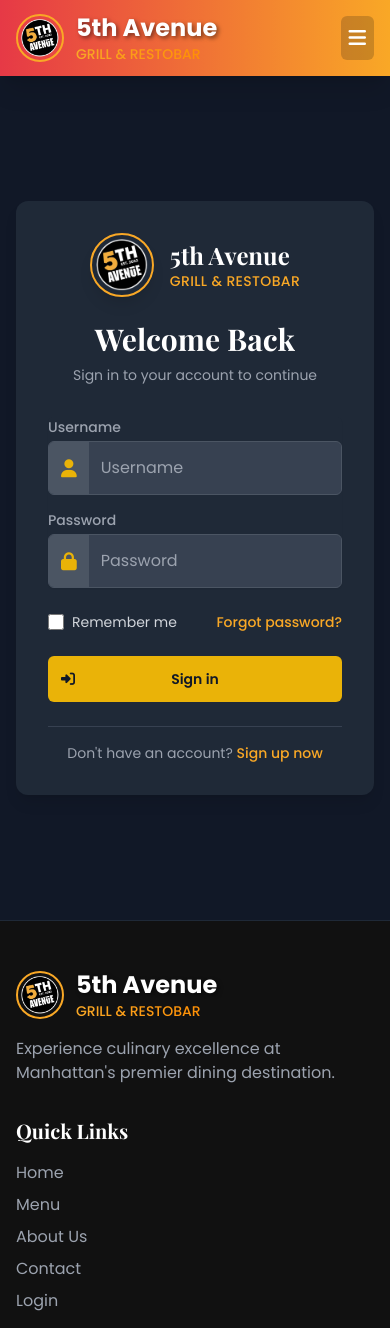
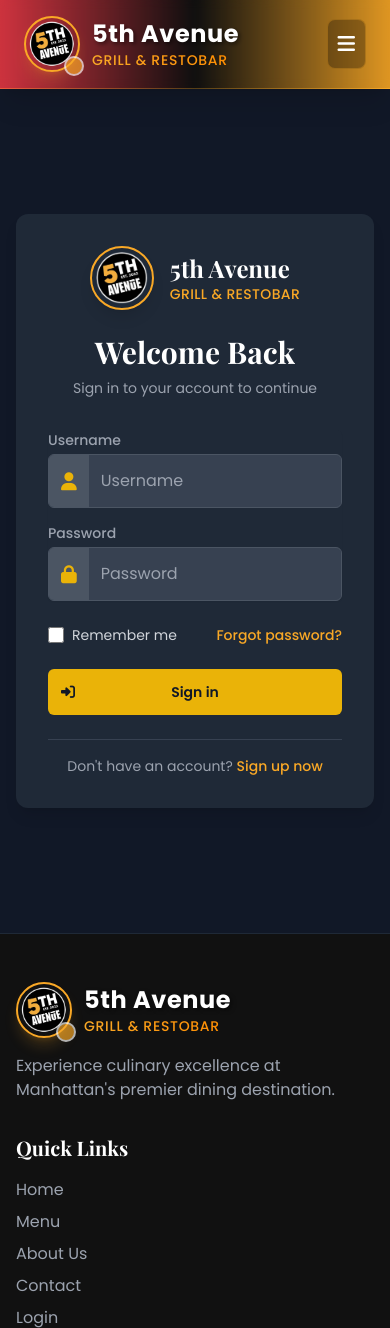
Before and after one commit to lanzy-lanzy/ordering_system, a Django app: page /accounts/login/?next=/cashier/order/2/receipt/ in a window 390 px wide. Shown: the top 1328 px of the page. Run offline with Django 5.2, Linux system fonts and the light colour scheme; some libraries are stand-ins or nearby versions.

Commit message:
Refactor header components for improved styling and responsiveness; remove OAuth credentials file

```diff
--- a/templates/components/header/desktop-menu.html
+++ b/templates/components/header/desktop-menu.html
@@ -1,87 +1,87 @@
-<div class="hidden md:flex space-x-6">
-    <a href="/" class="text-white hover:text-food-black transition duration-300 font-medium flex items-center">
-        <i class="fas fa-home mr-1 text-food-gold"></i> Home
+<div class="hidden md:flex space-x-6 items-center">
+    <a href="/" class="text-white hover:text-food-gold transition-all duration-300 font-medium flex items-center px-3 py-2 rounded-lg hover:bg-black/20">
+        <i class="fas fa-home mr-2 text-food-gold"></i> Home
     </a>
-    <a href="{% url 'menu' %}" class="text-white hover:text-food-black transition duration-300 font-medium flex items-center">
-        <i class="fas fa-utensils mr-1 text-food-gold"></i> Menu
+    <a href="{% url 'menu' %}" class="text-white hover:text-food-gold transition-all duration-300 font-medium flex items-center px-3 py-2 rounded-lg hover:bg-black/20">
+        <i class="fas fa-utensils mr-2 text-food-gold"></i> Menu
     </a>
-    <a href="{% url 'make_reservation' %}" class="text-white hover:text-food-black transition duration-300 font-medium flex items-center">
-        <i class="far fa-calendar-alt mr-1 text-food-gold"></i> Reservations
+    <a href="{% url 'make_reservation' %}" class="text-white hover:text-food-gold transition-all duration-300 font-medium flex items-center px-3 py-2 rounded-lg hover:bg-black/20">
+        <i class="far fa-calendar-alt mr-2 text-food-gold"></i> Reservations
     </a>
-    <a href="/#about" class="text-white hover:text-food-black transition duration-300 font-medium flex items-center">
-        <i class="fas fa-info-circle mr-1 text-food-gold"></i> About Us
+    <a href="/#about" class="text-white hover:text-food-gold transition-all duration-300 font-medium flex items-center px-3 py-2 rounded-lg hover:bg-black/20">
+        <i class="fas fa-info-circle mr-2 text-food-gold"></i> About Us
     </a>
-    <a href="/#contact" class="text-white hover:text-food-black transition duration-300 font-medium flex items-center">
-        <i class="fas fa-envelope mr-1 text-food-gold"></i> Contact
+    <a href="/#contact" class="text-white hover:text-food-gold transition-all duration-300 font-medium flex items-center px-3 py-2 rounded-lg hover:bg-black/20">
+        <i class="fas fa-envelope mr-2 text-food-gold"></i> Contact
     </a>
 
     {% if user.is_authenticated %}
     <div class="relative group">
-        <button class="text-white hover:text-food-black transition duration-300 font-medium flex items-center">
-            <i class="fas fa-user-circle mr-1 text-food-gold"></i>
+        <button class="text-white hover:text-food-gold transition-all duration-300 font-medium flex items-center px-3 py-2 rounded-lg hover:bg-black/20">
+            <i class="fas fa-user-circle mr-2 text-food-gold"></i>
             {% if user.first_name %}
                 {{ user.first_name }}
             {% else %}
                 {{ user.username }}
             {% endif %}
-            <i class="fas fa-chevron-down ml-1 text-xs"></i>
+            <i class="fas fa-chevron-down ml-1 text-xs group-hover:rotate-180 transition-transform duration-300"></i>
         </button>
-        <div class="absolute right-0 mt-2 w-48 bg-food-black rounded-md shadow-lg py-1 z-50 hidden group-hover:block">
+        <div class="absolute right-0 mt-2 w-56 bg-gradient-to-b from-food-black to-black rounded-xl shadow-xl py-2 z-50 hidden group-hover:block border border-food-gold/20 backdrop-blur-sm">
             {% if user.is_superuser %}
-                <a href="{% url 'admin_dashboard' %}" class="block px-4 py-2 text-sm text-gray-300 hover:bg-gray-800 hover:text-food-gold">
+                <a href="{% url 'admin_dashboard' %}" class="block px-4 py-2 text-sm text-gray-300 hover:bg-food-gold/10 hover:text-food-gold rounded-lg mx-2 transition-all duration-200">
                     <i class="fas fa-tachometer-alt mr-2"></i> Admin Dashboard
                 </a>
             {% elif user.is_staff %}
                 {% with role=user.staff_profile.role|default:'' %}
                     {% if role == 'ADMIN' %}
-                        <a href="{% url 'admin_dashboard' %}" class="block px-4 py-2 text-sm text-gray-300 hover:bg-gray-800 hover:text-food-gold">
+                        <a href="{% url 'admin_dashboard' %}" class="block px-4 py-2 text-sm text-gray-300 hover:bg-food-gold/10 hover:text-food-gold rounded-lg mx-2 transition-all duration-200">
                             <i class="fas fa-tachometer-alt mr-2"></i> Admin Dashboard
                         </a>
                     {% elif role == 'MANAGER' %}
-                        <a href="{% url 'manager_dashboard' %}" class="block px-4 py-2 text-sm text-gray-300 hover:bg-gray-800 hover:text-food-gold">
+                        <a href="{% url 'manager_dashboard' %}" class="block px-4 py-2 text-sm text-gray-300 hover:bg-food-gold/10 hover:text-food-gold rounded-lg mx-2 transition-all duration-200">
                             <i class="fas fa-tachometer-alt mr-2"></i> Manager Dashboard
                         </a>
                     {% elif role == 'CASHIER' %}
-                        <a href="{% url 'cashier_dashboard' %}" class="block px-4 py-2 text-sm text-gray-300 hover:bg-gray-800 hover:text-food-gold">
+                        <a href="{% url 'cashier_dashboard' %}" class="block px-4 py-2 text-sm text-gray-300 hover:bg-food-gold/10 hover:text-food-gold rounded-lg mx-2 transition-all duration-200">
                             <i class="fas fa-cash-register mr-2"></i> Cashier Dashboard
                         </a>
                     {% else %}
-                        <a href="{% url 'admin_dashboard' %}" class="block px-4 py-2 text-sm text-gray-300 hover:bg-gray-800 hover:text-food-gold">
+                        <a href="{% url 'admin_dashboard' %}" class="block px-4 py-2 text-sm text-gray-300 hover:bg-food-gold/10 hover:text-food-gold rounded-lg mx-2 transition-all duration-200">
                             <i class="fas fa-tachometer-alt mr-2"></i> Staff Dashboard
                         </a>
                     {% endif %}
                 {% endwith %}
             {% else %}
-                <a href="{% url 'customer_dashboard' %}" class="block px-4 py-2 text-sm text-gray-300 hover:bg-gray-800 hover:text-food-gold">
+                <a href="{% url 'customer_dashboard' %}" class="block px-4 py-2 text-sm text-gray-300 hover:bg-food-gold/10 hover:text-food-gold rounded-lg mx-2 transition-all duration-200">
                     <i class="fas fa-tachometer-alt mr-2"></i> My Dashboard
                 </a>
             {% endif %}
-            <a href="{% url 'profile' %}" class="block px-4 py-2 text-sm text-gray-300 hover:bg-gray-800 hover:text-food-gold">
+            <a href="{% url 'profile' %}" class="block px-4 py-2 text-sm text-gray-300 hover:bg-food-gold/10 hover:text-food-gold rounded-lg mx-2 transition-all duration-200">
                 <i class="fas fa-user mr-2"></i> My Profile
             </a>
-            <a href="{% url 'my_orders' %}" class="block px-4 py-2 text-sm text-gray-300 hover:bg-gray-800 hover:text-food-gold">
+            <a href="{% url 'my_orders' %}" class="block px-4 py-2 text-sm text-gray-300 hover:bg-food-gold/10 hover:text-food-gold rounded-lg mx-2 transition-all duration-200">
                 <i class="fas fa-history mr-2"></i> Order History
             </a>
-            <div class="border-t border-gray-700 my-1"></div>
-            <a href="{% url 'logout' %}" class="block px-4 py-2 text-sm text-gray-300 hover:bg-gray-800 hover:text-food-gold">
+            <div class="border-t border-gray-700/50 my-2 mx-2"></div>
+            <a href="{% url 'logout' %}" class="block px-4 py-2 text-sm text-red-400 hover:bg-red-500/10 hover:text-red-300 rounded-lg mx-2 transition-all duration-200">
                 <i class="fas fa-sign-out-alt mr-2"></i> Logout
             </a>
         </div>
     </div>
     {% else %}
-    <div class="flex space-x-4">
-        <a href="{% url 'login' %}" class="text-white hover:text-food-black transition duration-300 font-medium flex items-center">
-            <i class="fas fa-sign-in-alt mr-1 text-food-gold"></i> Login
+    <div class="flex space-x-3">
+        <a href="{% url 'login' %}" class="text-white hover:text-food-gold transition-all duration-300 font-medium flex items-center px-4 py-2 rounded-lg hover:bg-black/20 border border-transparent hover:border-food-gold/30">
+            <i class="fas fa-sign-in-alt mr-2 text-food-gold"></i> Login
         </a>
-        <a href="{% url 'register' %}" class="text-white hover:text-food-black transition duration-300 font-medium flex items-center">
-            <i class="fas fa-user-plus mr-1 text-food-gold"></i> Register
+        <a href="{% url 'register' %}" class="bg-food-gold/20 text-white hover:bg-food-gold/30 transition-all duration-300 font-medium flex items-center px-4 py-2 rounded-lg border border-food-gold/50 hover:border-food-gold">
+            <i class="fas fa-user-plus mr-2 text-food-gold"></i> Register
         </a>
     </div>
     {% endif %}
 
-    <a href="{% url 'view_cart' %}" class="bg-white text-food-red hover:bg-food-black hover:text-white px-5 py-2 rounded-full font-bold transition duration-300 flex items-center shadow-lg hover-scale relative">
+    <a href="{% url 'view_cart' %}" class="bg-gradient-to-r from-food-gold to-food-red text-white hover:from-food-red hover:to-food-gold px-5 py-2 rounded-full font-bold transition-all duration-300 flex items-center shadow-lg hover:shadow-food-gold/30 hover:-translate-y-1 relative">
         <i class="fas fa-shopping-cart mr-2"></i>
         Cart
-        <span id="cart-count" class="absolute -top-2 -right-2 bg-food-gold text-food-black text-xs font-bold w-5 h-5 flex items-center justify-center rounded-full">{{ cart_count }}</span>
+        <span id="cart-count" class="absolute -top-2 -right-2 bg-white text-food-black text-xs font-bold w-6 h-6 flex items-center justify-center rounded-full border-2 border-food-gold shadow-sm">{{ cart_count }}</span>
     </a>
 </div>
--- a/templates/components/header/logo.html
+++ b/templates/components/header/logo.html
@@ -1,9 +1,10 @@
 <div class="flex items-center space-x-3">
     <div class="relative">
-        <img src="/static/logo/5th_avenue_logo.jpg" alt="5th Avenue Logo" class="h-12 w-12 rounded-full object-cover border-2 border-food-gold">
+        <img src="/static/logo/5th_avenue_logo.jpg" alt="5th Avenue Logo" class="h-14 w-14 rounded-full object-cover border-2 border-food-gold shadow-lg shadow-food-gold/20 hover:shadow-food-gold/40 transition-all duration-300">
+        <div class="absolute -bottom-1 -right-1 w-5 h-5 bg-food-gold rounded-full border-2 border-white animate-pulse"></div>
     </div>
     <div>
-        <div class="text-2xl font-bold text-white text-shadow">5th Avenue</div>
-        <div class="text-sm font-medium gold-text-gradient">GRILL & RESTOBAR</div>
+        <div class="text-2xl font-bold text-white text-shadow tracking-wide">5th Avenue</div>
+        <div class="text-sm font-medium gold-text-gradient uppercase tracking-wider">GRILL & RESTOBAR</div>
     </div>
 </div>
--- a/templates/components/header/mobile-menu.html
+++ b/templates/components/header/mobile-menu.html
@@ -1,38 +1,38 @@
 <div class="md:hidden" x-data="{ open: false }">
-    <button @click="open = !open" class="text-white focus:outline-none bg-food-black bg-opacity-20 p-2 rounded-md">
+    <button @click="open = !open" class="text-white focus:outline-none bg-black/30 hover:bg-black/40 p-2.5 rounded-lg transition-all duration-300 border border-food-gold/30">
         <i class="fas fa-bars text-xl"></i>
     </button>
     <div x-show="open"
-         x-transition:enter="transition ease-out duration-200"
-         x-transition:enter-start="opacity-0"
-         x-transition:enter-end="opacity-100"
-         x-transition:leave="transition ease-in duration-150"
-         x-transition:leave-start="opacity-100"
-         x-transition:leave-end="opacity-0"
+         x-transition:enter="transition ease-out duration-300"
+         x-transition:enter-start="opacity-0 scale-95"
+         x-transition:enter-end="opacity-100 scale-100"
+         x-transition:leave="transition ease-in duration-200"
+         x-transition:leave-start="opacity-100 scale-100"
+         x-transition:leave-end="opacity-0 scale-95"
          @click.away="open = false"
-         class="absolute top-16 right-4 bg-food-black rounded-lg shadow-lg py-4 px-6 w-56 border border-food-gold z-50">
-        <a href="/" class="flex items-center py-2 text-white hover:text-food-gold transition duration-300">
+         class="absolute top-20 right-4 bg-gradient-to-b from-food-black to-black rounded-xl shadow-2xl py-4 px-6 w-64 border border-food-gold/30 z-50 backdrop-blur-sm">
+        <a href="/" class="flex items-center py-2.5 px-3 text-white hover:text-food-gold transition-all duration-300 rounded-lg hover:bg-food-gold/10 mb-1">
             <i class="fas fa-home mr-3 text-food-gold"></i> Home
         </a>
-        <a href="{% url 'menu' %}" class="flex items-center py-2 text-white hover:text-food-gold transition duration-300">
+        <a href="{% url 'menu' %}" class="flex items-center py-2.5 px-3 text-white hover:text-food-gold transition-all duration-300 rounded-lg hover:bg-food-gold/10 mb-1">
             <i class="fas fa-utensils mr-3 text-food-gold"></i> Menu
         </a>
-        <a href="{% url 'make_reservation' %}" class="flex items-center py-2 text-white hover:text-food-gold transition duration-300">
+        <a href="{% url 'make_reservation' %}" class="flex items-center py-2.5 px-3 text-white hover:text-food-gold transition-all duration-300 rounded-lg hover:bg-food-gold/10 mb-1">
             <i class="far fa-calendar-alt mr-3 text-food-gold"></i> Reservations
         </a>
-        <a href="/#about" class="flex items-center py-2 text-white hover:text-food-gold transition duration-300">
+        <a href="/#about" class="flex items-center py-2.5 px-3 text-white hover:text-food-gold transition-all duration-300 rounded-lg hover:bg-food-gold/10 mb-1">
             <i class="fas fa-info-circle mr-3 text-food-gold"></i> About Us
         </a>
-        <a href="/#contact" class="flex items-center py-2 text-white hover:text-food-gold transition duration-300">
+        <a href="/#contact" class="flex items-center py-2.5 px-3 text-white hover:text-food-gold transition-all duration-300 rounded-lg hover:bg-food-gold/10 mb-1">
             <i class="fas fa-envelope mr-3 text-food-gold"></i> Contact
         </a>
-        <div class="border-t border-gray-700 my-2"></div>
+        <div class="border-t border-gray-700/50 my-3"></div>
 
         {% if user.is_authenticated %}
         <div class="py-2 text-white">
-            <div class="flex items-center mb-2">
-                <i class="fas fa-user-circle mr-3 text-food-gold"></i>
-                <span>
+            <div class="flex items-center mb-3 bg-food-gold/10 p-2 rounded-lg border border-food-gold/20">
+                <i class="fas fa-user-circle mr-3 text-food-gold text-xl"></i>
+                <span class="font-medium">
                     {% if user.first_name %}
                         {{ user.first_name }}
                     {% else %}
@@ -41,57 +41,58 @@
                 </span>
             </div>
             {% if user.is_superuser %}
-                <a href="{% url 'admin_dashboard' %}" class="flex items-center py-1 pl-6 text-sm text-gray-300 hover:text-food-gold transition duration-300">
+                <a href="{% url 'admin_dashboard' %}" class="flex items-center py-2 pl-6 text-sm text-gray-300 hover:text-food-gold transition-all duration-300 hover:bg-food-gold/10 rounded-lg">
                     <i class="fas fa-tachometer-alt mr-2"></i> Admin Dashboard
                 </a>
             {% elif user.is_staff %}
                 {% with role=user.staff_profile.role|default:'' %}
                     {% if role == 'ADMIN' %}
-                        <a href="{% url 'admin_dashboard' %}" class="flex items-center py-1 pl-6 text-sm text-gray-300 hover:text-food-gold transition duration-300">
+                        <a href="{% url 'admin_dashboard' %}" class="flex items-center py-2 pl-6 text-sm text-gray-300 hover:text-food-gold transition-all duration-300 hover:bg-food-gold/10 rounded-lg">
                             <i class="fas fa-tachometer-alt mr-2"></i> Admin Dashboard
                         </a>
                     {% elif role == 'MANAGER' %}
-                        <a href="{% url 'manager_dashboard' %}" class="flex items-center py-1 pl-6 text-sm text-gray-300 hover:text-food-gold transition duration-300">
+                        <a href="{% url 'manager_dashboard' %}" class="flex items-center py-2 pl-6 text-sm text-gray-300 hover:text-food-gold transition-all duration-300 hover:bg-food-gold/10 rounded-lg">
                             <i class="fas fa-tachometer-alt mr-2"></i> Manager Dashboard
                         </a>
                     {% elif role == 'CASHIER' %}
-                        <a href="{% url 'cashier_dashboard' %}" class="flex items-center py-1 pl-6 text-sm text-gray-300 hover:text-food-gold transition duration-300">
+                        <a href="{% url 'cashier_dashboard' %}" class="flex items-center py-2 pl-6 text-sm text-gray-300 hover:text-food-gold transition-all duration-300 hover:bg-food-gold/10 rounded-lg">
                             <i class="fas fa-cash-register mr-2"></i> Cashier Dashboard
                         </a>
                     {% else %}
-                        <a href="{% url 'admin_dashboard' %}" class="flex items-center py-1 pl-6 text-sm text-gray-300 hover:text-food-gold transition duration-300">
+                        <a href="{% url 'admin_dashboard' %}" class="flex items-center py-2 pl-6 text-sm text-gray-300 hover:text-food-gold transition-all duration-300 hover:bg-food-gold/10 rounded-lg">
                             <i class="fas fa-tachometer-alt mr-2"></i> Staff Dashboard
                         </a>
                     {% endif %}
                 {% endwith %}
             {% else %}
-                <a href="{% url 'customer_dashboard' %}" class="flex items-center py-1 pl-6 text-sm text-gray-300 hover:text-food-gold transition duration-300">
+                <a href="{% url 'customer_dashboard' %}" class="flex items-center py-2 pl-6 text-sm text-gray-300 hover:text-food-gold transition-all duration-300 hover:bg-food-gold/10 rounded-lg">
                     <i class="fas fa-tachometer-alt mr-2"></i> My Dashboard
                 </a>
             {% endif %}
-            <a href="{% url 'profile' %}" class="flex items-center py-1 pl-6 text-sm text-gray-300 hover:text-food-gold transition duration-300">
+            <a href="{% url 'profile' %}" class="flex items-center py-2 pl-6 text-sm text-gray-300 hover:text-food-gold transition-all duration-300 hover:bg-food-gold/10 rounded-lg">
                 <i class="fas fa-user mr-2"></i> My Profile
             </a>
-            <a href="{% url 'my_orders' %}" class="flex items-center py-1 pl-6 text-sm text-gray-300 hover:text-food-gold transition duration-300">
+            <a href="{% url 'my_orders' %}" class="flex items-center py-2 pl-6 text-sm text-gray-300 hover:text-food-gold transition-all duration-300 hover:bg-food-gold/10 rounded-lg">
                 <i class="fas fa-history mr-2"></i> Order History
             </a>
-            <a href="{% url 'logout' %}" class="flex items-center py-1 pl-6 text-sm text-gray-300 hover:text-food-gold transition duration-300">
+            <div class="border-t border-gray-700/50 my-2 mx-2"></div>
+            <a href="{% url 'logout' %}" class="flex items-center py-2 pl-6 text-sm text-red-400 hover:text-red-300 transition-all duration-300 hover:bg-red-500/10 rounded-lg">
                 <i class="fas fa-sign-out-alt mr-2"></i> Logout
             </a>
         </div>
         {% else %}
-        <a href="{% url 'login' %}" class="flex items-center py-2 text-white hover:text-food-gold transition duration-300">
+        <a href="{% url 'login' %}" class="flex items-center py-2.5 px-3 text-white hover:text-food-gold transition-all duration-300 rounded-lg hover:bg-food-gold/10 mb-1">
             <i class="fas fa-sign-in-alt mr-3 text-food-gold"></i> Login
         </a>
-        <a href="{% url 'register' %}" class="flex items-center py-2 text-white hover:text-food-gold transition duration-300">
+        <a href="{% url 'register' %}" class="flex items-center py-2.5 px-3 bg-food-gold/20 text-white hover:text-food-gold transition-all duration-300 rounded-lg hover:bg-food-gold/30 mb-1 border border-food-gold/30">
             <i class="fas fa-user-plus mr-3 text-food-gold"></i> Register
         </a>
         {% endif %}
 
-        <div class="border-t border-gray-700 my-2"></div>
-        <a href="{% url 'view_cart' %}" class="flex items-center justify-center py-2 mt-2 bg-gradient-to-r from-food-gold to-food-orange text-white font-bold rounded-md hover:from-food-red hover:to-food-gold transition duration-300 relative">
+        <div class="border-t border-gray-700/50 my-3"></div>
+        <a href="{% url 'view_cart' %}" class="flex items-center justify-center py-3 mt-2 bg-gradient-to-r from-food-gold to-food-red text-white font-bold rounded-lg hover:from-food-red hover:to-food-gold transition-all duration-300 relative shadow-lg hover:shadow-food-gold/30 hover:-translate-y-1">
             <i class="fas fa-shopping-cart mr-2"></i> Cart
-            <span id="mobile-cart-count" class="absolute -top-2 -right-2 bg-food-gold text-food-black text-xs font-bold w-5 h-5 flex items-center justify-center rounded-full">{{ cart_count }}</span>
+            <span id="mobile-cart-count" class="absolute -top-2 -right-2 bg-white text-food-black text-xs font-bold w-6 h-6 flex items-center justify-center rounded-full border-2 border-food-gold shadow-sm">{{ cart_count }}</span>
         </a>
     </div>
 </div>
--- a/templates/components/header/nav.html
+++ b/templates/components/header/nav.html
@@ -1,7 +1,11 @@
-<header class="bg-gradient-to-r from-food-red to-food-gold shadow-xl sticky top-0 z-50">
-    <nav class="container mx-auto px-4 py-3 flex justify-between items-center">
-        {% include 'components/header/logo.html' %}
-        {% include 'components/header/desktop-menu.html' %}
-        {% include 'components/header/mobile-menu.html' %}
-    </nav>
+<header class="bg-gradient-to-r from-food-red via-food-black to-food-gold shadow-xl sticky top-0 z-50 border-b border-food-gold/30">
+    <div class="backdrop-blur-sm bg-black/10">
+        <nav class="container mx-auto px-6 py-4 flex justify-between items-center">
+            <div class="transform hover:scale-105 transition-transform duration-300 ease-in-out">
+                {% include 'components/header/logo.html' %}
+            </div>
+            {% include 'components/header/desktop-menu.html' %}
+            {% include 'components/header/mobile-menu.html' %}
+        </nav>
+    </div>
 </header>
```
Also changed, not shown: db.sqlite3.
